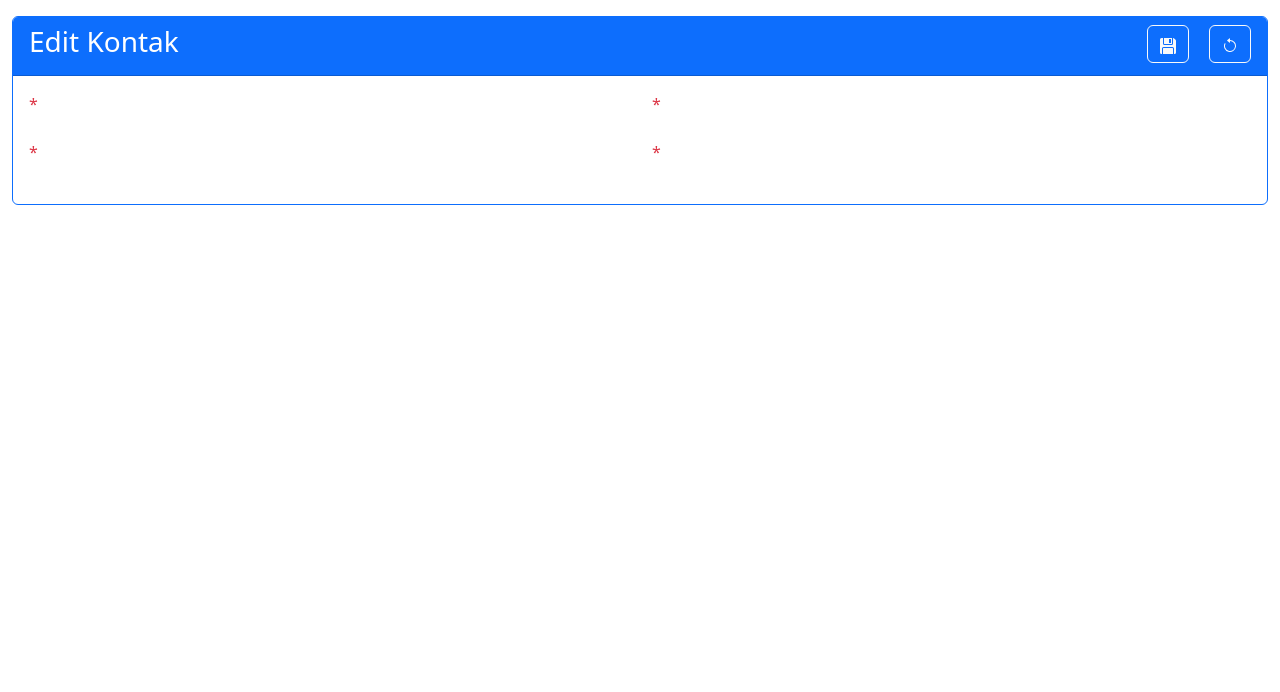
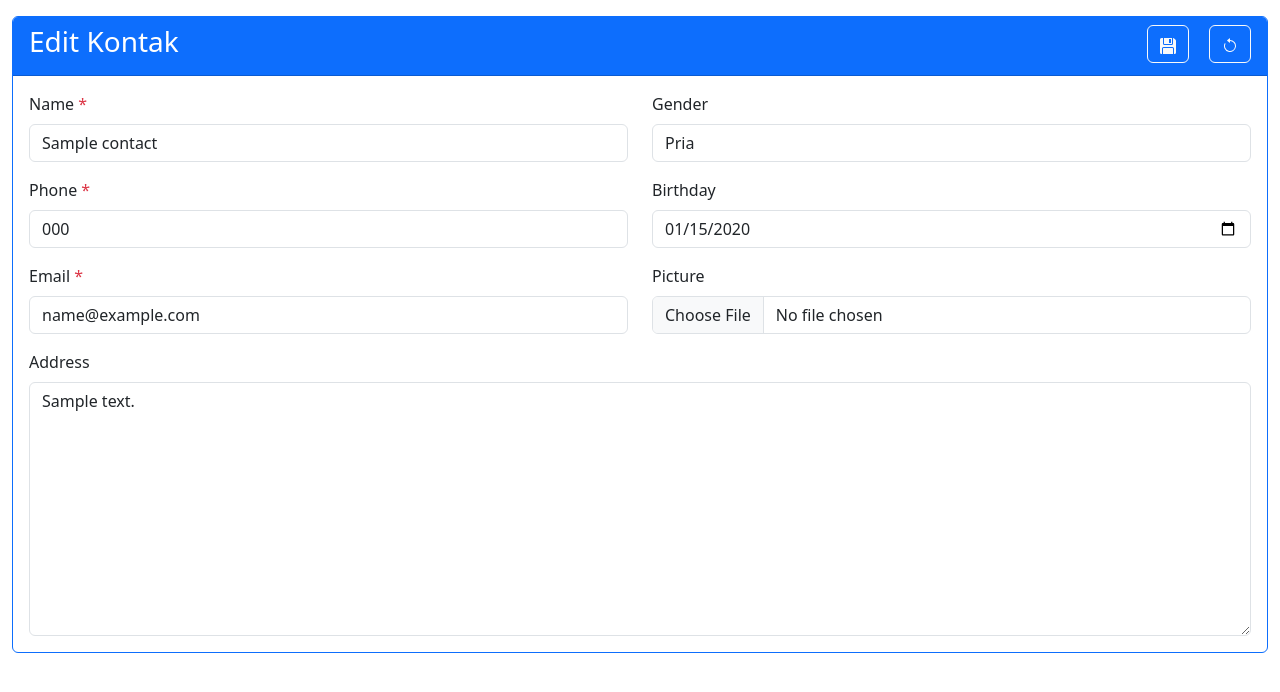
Before and after one commit to Rhayeksa/django_contact_management, a Django app: page /edit/1 in a window 1280 px wide. Shown: the part 58-750 px from the top of the page. Run offline with Django 4.2, Linux system fonts and the light colour scheme; tables that the repository leaves empty hold one stand-in row (values such as "Sample post").

Commit message:
fix template html

```diff
--- a/templates/contact/edit_by_id.html
+++ b/templates/contact/edit_by_id.html
@@ -4,7 +4,7 @@
 <div>{% include "components/navbar/index.html" %}</div>
 
 <div class="container-fluid">
-  <form class="g-3" method="post">
+  <form class="g-3" method="post" enctype="multipart/form-data">
     {% csrf_token %}
     <div class="card border-primary">
       <div class="card-header text-bg-primary">
@@ -21,43 +21,56 @@
         </div>
       </div>
       <div class="card-body">
-        <div class="row mb-3">
+        <div class="row">
           <div class="col">
-            <div class="mb-2">
-              {{form.nama.label}} <span class="text-danger">*</span>
+            <div class="mb-3">
+              <div class="mb-2">
+                {{data.name.label}} <span class="text-danger">*</span>
+              </div>
+              {{data.name}}
+              <div class="text-danger">{{data.name.errors}}</div>
             </div>
-            {{form.nama}}
-            <div class="text-danger">{{form.nama.errors}}</div>
+
+            <div class="mb-3">
+              <div class="mb-2">
+                {{data.phone.label}} <span class="text-danger">*</span>
+              </div>
+              {{data.phone}}
+              <div class="text-danger">{{data.phone.errors}}</div>
+            </div>
+
+            <div class="mb-3">
+              <div class="mb-2">
+                {{data.email.label}} <span class="text-danger">*</span>
+              </div>
+              {{data.email}}
+              <div class="text-danger">{{data.email.errors}}</div>
+            </div>
           </div>
           <div class="col">
-            <div class="mb-2">
-              {{form.email.label}} <span class="text-danger">*</span>
+            <div class="mb-3">
+              <div class="mb-2">{{data.gender.label}}</div>
+              {{data.gender}}
+              <div class="text-danger">{{data.gender.errors}}</div>
             </div>
-            {{form.email}}
-            <div class="text-danger">{{form.email.errors}}</div>
+
+            <div class="mb-3">
+              <div class="mb-2">{{data.birthday.label}}</div>
+              {{data.birthday}}
+              <div class="text-danger">{{data.birthday.errors}}</div>
+            </div>
+
+            <div class="mb-3">
+              <div class="mb-2">{{data.picture.label}}</div>
+              {{data.picture}}
+              <div class="text-danger">{{data.picture.errors}}</div>
+            </div>
           </div>
         </div>
-        <div class="row mb-3">
-          <div class="col">
-            <div class="mb-2">
-              {{form.gender.label}} <span class="text-danger">*</span>
-            </div>
-            {{form.gender}}
-            <div class="text-danger">{{form.gender.errors}}</div>
-          </div>
-          <div class="col">
-            <div class="mb-2">
-              {{form.phone.label}} <span class="text-danger">*</span>
-            </div>
-            {{form.phone}}
-            <div class="text-danger">{{form.phone.errors}}</div>
-          </div>
-        </div>
-        <div class="mb-3">
-          <div class="mb-2">{{form.alamat.label}}</div>
-          {{form.alamat}}
-          <div class="text-danger">{{form.alamat.errors}}</div>
-        </div>
+
+        <div class="mb-2">{{data.address.label}}</div>
+        {{data.address}}
+        <div class="text-danger">{{data.address.errors}}</div>
       </div>
     </div>
   </form>
```
Also changed, not shown: templates/contact/add.html (+21 -21 lines), templates/contact/detail_by_id.html (deleted, +0 -57 lines), templates/contact/detail_by_id/index.html (added, +104 -0 lines), templates/contact/detail_by_id/modal_confirm_delete.html (added, +36 -0 lines).
